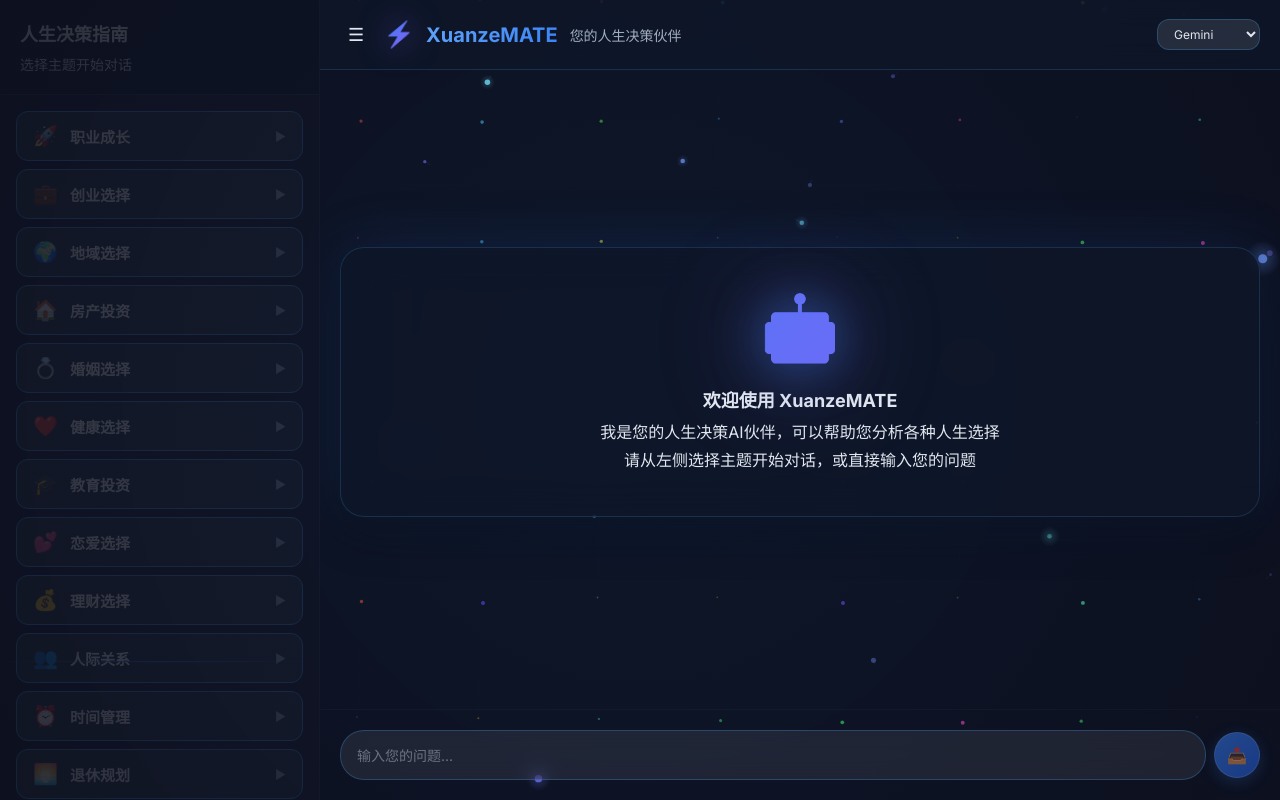
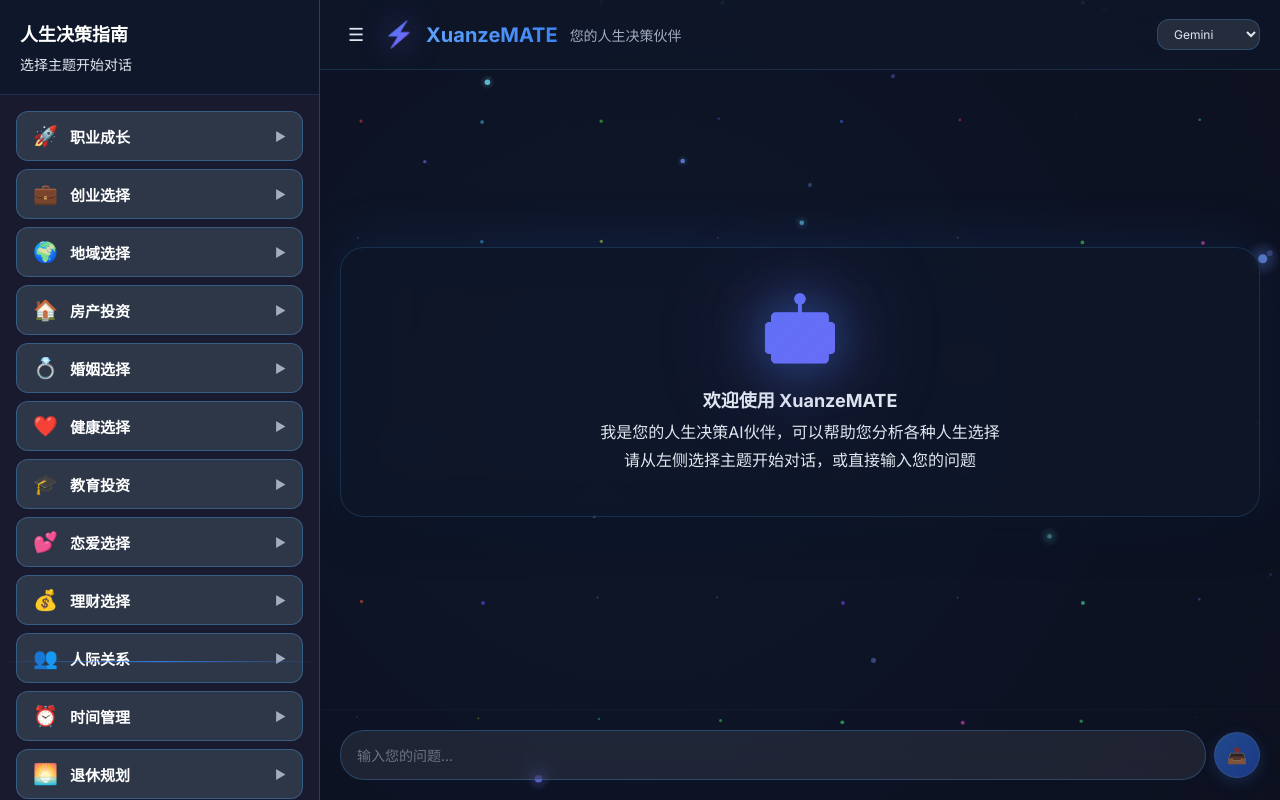
Before and after one commit to cloudwindcc/XuanzeMATE, a React (Vite) app: page / in a window 1280 px wide. Built offline with nearby package versions, Linux system fonts and the light colour scheme; the HTML template or start-up script is replaced by a standard one; a web font is replaced by a local one.

Commit message:
Fix sidebar font visibility and update border colors
- Fixed ChatParticles gradient overlay covering sidebar area
- Added z-index to ensure sidebar stays above particle effects
- Updated all sidebar borders to lighter sci-fi blue colors
- Improved overall sidebar visibility and aesthetics

```diff
--- a/src/components/ChatParticles.jsx
+++ b/src/components/ChatParticles.jsx
@@ -62,7 +62,7 @@
     const draw = () => {
       ctx.clearRect(0, 0, canvas.width, canvas.height)
 
-      // 绘制深色渐变背景
+      // 绘制深色渐变背景 - 排除侧边栏区域
       const gradient = ctx.createRadialGradient(
         canvas.width / 2,
         canvas.height / 2,
@@ -74,7 +74,9 @@
       gradient.addColorStop(0, 'rgba(15, 23, 42, 0.8)')
       gradient.addColorStop(1, 'rgba(10, 10, 20, 0.9)')
       ctx.fillStyle = gradient
-      ctx.fillRect(0, 0, canvas.width, canvas.height)
+
+      // 只绘制聊天区域，排除侧边栏
+      ctx.fillRect(sidebarWidth, 0, canvas.width - sidebarWidth, canvas.height)
 
       // 更新网格点脉冲效果
       gridPoints.forEach(point => {
--- a/src/components/Sidebar.css
+++ b/src/components/Sidebar.css
@@ -2,11 +2,12 @@
   width: 320px;
   height: 100vh;
   background: #1a1a2e;
-  border-right: 1px solid #2d3748;
+  border-right: 1px solid rgba(66, 153, 225, 0.3); /* 更科幻的淡蓝色边框 */
   transition: transform 0.3s ease;
   flex-shrink: 0;
   position: relative;
   overflow: hidden;
+  z-index: 10; /* 确保侧边栏在粒子效果之上 */
 }
 
 .sidebar::before {
@@ -31,7 +32,7 @@
 
 .sidebar-header {
   padding: 20px;
-  border-bottom: 1px solid #2d3748;
+  border-bottom: 1px solid rgba(66, 153, 225, 0.2); /* 更科幻的淡蓝色边框 */
   background: #0f172a;
 }
 
@@ -60,7 +61,7 @@
   border-radius: 12px;
   background: #2d3748;
   overflow: hidden;
-  border: 1px solid #4299e1;
+  border: 1px solid rgba(66, 153, 225, 0.4); /* 更科幻的淡蓝色边框 */
   transition: all 0.3s ease;
 }
 
@@ -115,7 +116,7 @@
   line-height: 1.4;
   cursor: pointer;
   transition: all 0.3s ease;
-  border: 1px solid #4299e1;
+  border: 1px solid rgba(66, 153, 225, 0.3); /* 更科幻的淡蓝色边框 */
   position: relative;
   overflow: hidden;
 }
```
